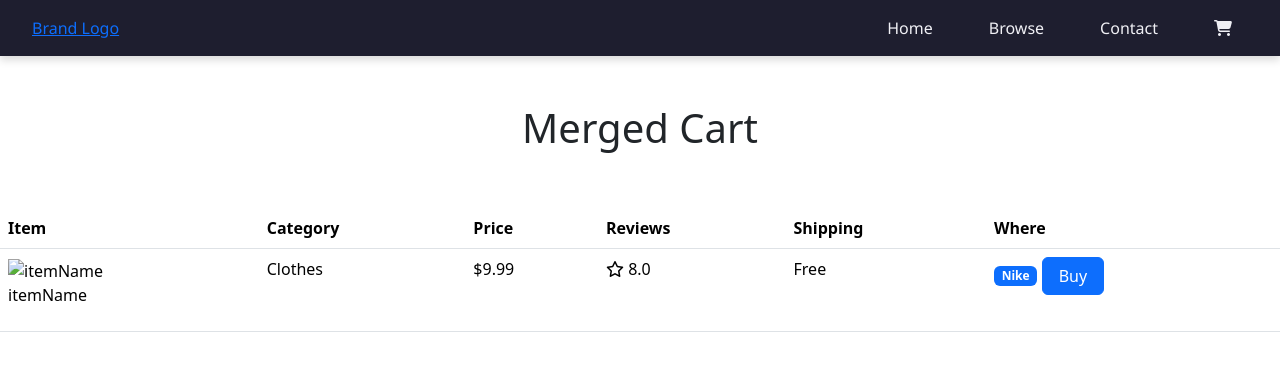
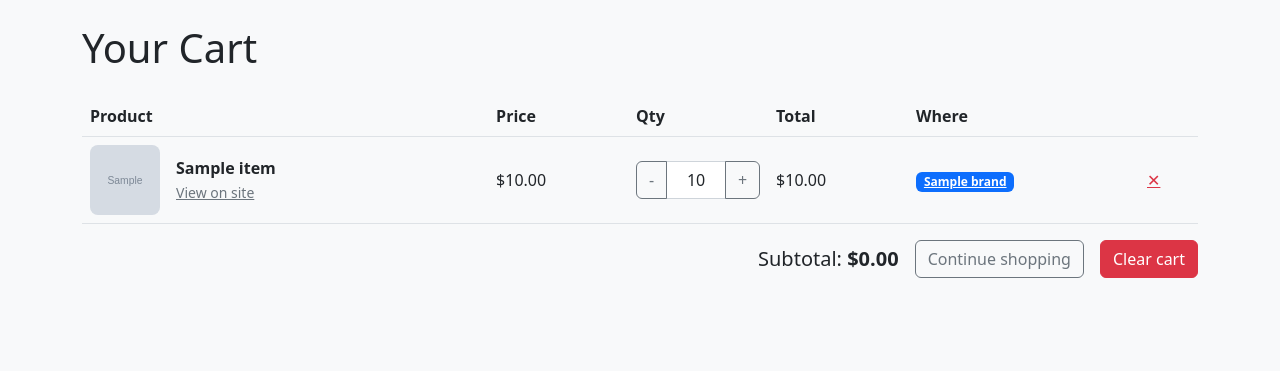
Before and after one commit to Chris-Karagiannis/CSCxUPCHackathon, a Flask app: template templates/cart.jinja in a window 1280 px wide. Shown: the top 371 px of the page. Run offline with Flask 3, Linux system fonts and the light colour scheme; the template is opened without the code that fills it: most values are stand-ins (such as "Sample title", 1, 10 or a date in 2020); grey boxes marked "Sample" are stand-in pictures.

Commit message:
Implement adding, clearing card feature

```diff
--- a/app.py
+++ b/app.py
@@ -2,6 +2,7 @@
 import sqlite3
 
 app = Flask(__name__)
+app.secret_key = "mySecret"
 
 @app.route("/")
 def index():
@@ -42,7 +43,7 @@
     if ids:
         placeholders = ",".join(["?"]*len(ids))
         with get_db() as db:
-            rows = db.execute(f"SELECT id, title, price, img, link FROM Product WHERE id IN ({placeholders})", ids).fetchall()
+            rows = db.execute(f"SELECT id, title, price, img, link, brand FROM Product WHERE id IN ({placeholders})", ids).fetchall()
         for row in rows:
             qty = int(cart.get(str(row["id"]), 0))
             line_total = row["price"] * qty
@@ -53,24 +54,30 @@
                 "img": row["img"],
                 "link": row["link"],
                 "price": row["price"],
+                "brand": row["brand"],
                 "qty": qty,
                 "line_total": line_total
             })
     return render_template("cart.html", items=products, subtotal=subtotal)
 
+@app.post("/cart/add")
 def cart_add():
     data = request.get_json(silent=True) or request.form
-    try:
-        pid = int(data.get("product_id"))
-        qty = int(data.get("qty", 1))
-        if qty < 1:
-            qty = 1
-    except (TypeError, ValueError):
-        return jsonify({"ok": False, "error": "Invalide product/qty"}), 400
+    pid = int(data.get("product_id"))
+    qty = int(data.get("qty", 1))
+    if qty < 1:
+        qty = 1
+
+    with get_db() as db:
+        if not db.execute("SELECT 1 FROM Product WHERE id = ?", (pid,)).fetchone():
+            return jsonify({"ok": False, "error": "Product not found"}), 404
+
     cart = ensure_cart()
     cart[str(pid)] = cart.get(str(pid), 0) + qty
     session["cart"] = cart
+
     return jsonify({"ok": True, "cartCount": sum(int(v) for v in cart.values())})
+
 
 @app.post("/cart/update")
 def cart_update():
--- a/templates/cart.jinja
+++ b/templates/cart.jinja
@@ -1,47 +1,114 @@
-<!DOCTYPE html>
+<!-- templates/cart.html -->
+<!doctype html>
 <html>
 <head>
-<title>Cart</title>
-<link href="https://cdn.jsdelivr.net/npm/bootstrap@5.3.3/dist/css/bootstrap.min.css" rel="stylesheet">
-<link href="https://cdnjs.cloudflare.com/ajax/libs/font-awesome/6.4.0/css/all.min.css" rel="stylesheet">
-{% include 'shared/navBar.jinja' %}
+  <meta charset="utf-8" />
+  <title>Your Cart</title>
+  <link href="https://cdn.jsdelivr.net/npm/bootstrap@5.2.3/dist/css/bootstrap.min.css" rel="stylesheet" integrity="sha384-rbsA2VBKQhggwzxH7pPCaAqO46MgnOM80zW1RWuH61DGLwZJEdK2Kadq2F9CUG65" crossorigin="anonymous">
 </head>
-<body>
-    <div>
-        <h1 class="mx-auto text-center py-5">
-            Merged Cart
-        </h1>
-        <table class="table">
-            <thead class="thead-dark">
+<body class="bg-light">
+<div class="container py-4">
+  <h1 class="mb-4">Your Cart</h1>
+
+  {% if items|length == 0 %}
+    <div class="alert alert-info">Your cart is empty. <a href="{{ url_for('browse') }}">Browse products</a>.</div>
+  {% else %}
+  <div class="table-responsive">
+    <table class="table align-middle">
+      <thead>
         <tr>
-                <th scope="col">Item</th>
-                <th scope="col">Category</th>
-                <th scope="col">Price</th>
-                <th scope="col">Reviews</th>
-                <th scope="col">Shipping</th>
-                <th scope="col">Where</th>
+          <th>Product</th>
+          <th width="140">Price</th>
+          <th width="140">Qty</th>
+          <th width="140">Total</th>
+          <th>Where</th>
+          <th width="60"></th>
         </tr>
       </thead>
       <tbody>
+        {% for it in items %}
         <tr>
-                <td scope="row">
-                    <img alt="itemName"/>
-                    <p>itemName</p>
+          <td>
+            <div class="d-flex align-items-center gap-3">
+              <img src="{{ it.img }}" alt="{{ it.title }}" style="width:70px;height:70px;object-fit:cover;border-radius:8px;">
+              <div>
+                <div class="fw-semibold">{{ it.title }}</div>
+                <a class="small text-muted" href="{{ it.link }}" target="_blank" rel="noopener">View on site</a>
+              </div>
+            </div>
           </td>
-                <td>Clothes</td>
-                <td>$9.99</td>
+          <td>${{ '%.2f'|format(it.price) }}</td>
           <td>
-                    <i class="fa-regular fa-star"></i> 8.0
+            <div class="input-group">
+              <button class="btn btn-outline-secondary btn-qty" data-id="{{ it.id }}" data-delta="-1">-</button>
+              <input class="form-control text-center qty-input" style="max-width:70px" value="{{ it.qty }}" data-id="{{ it.id }}">
+              <button class="btn btn-outline-secondary btn-qty" data-id="{{ it.id }}" data-delta="1">+</button>
+            </div>
           </td>
-                <td>Free</td>
+          <td>${{ '%.2f'|format(it.line_total) }}</td>
           <td>
-                    <span class="badge bg-primary">Nike</span>
-                    <button class="btn btn-primary px-3">Buy</button>
+            <a href="{{ it.link }}"class="badge bg-primary">
+                {{ it.brand }}
+            </a>
           </td>
+          <td><button class="btn btn-link text-danger p-0 btn-remove" data-id="{{ it.id }}">✕</button></td>
         </tr>
+        {% endfor %}
       </tbody>
     </table>
   </div>
-<script src="https://cdn.jsdelivr.net/npm/bootstrap@5.3.3/dist/js/bootstrap.bundle.min.js"></script>
+
+  <div class="d-flex justify-content-end align-items-center gap-3">
+    <div class="fs-5">Subtotal: <strong>${{ '%.2f'|format(subtotal) }}</strong></div>
+    <a class="btn btn-outline-secondary" href="{{ url_for('browse') }}">Continue shopping</a>
+    <button class="btn btn-danger" id="clear-cart">Clear cart</button>
+  </div>
+  {% endif %}
+</div>
+
+<script>
+async function postUpdate(pid, qty) {
+  const res = await fetch("{{ url_for('cart_update') }}", {
+    method: "POST",
+    headers: {"Content-Type":"application/json"},
+    body: JSON.stringify({ product_id: Number(pid), qty: Number(qty) })
+  });
+  return res.json();
+}
+
+document.querySelectorAll(".btn-qty").forEach(b => {
+  b.addEventListener("click", async () => {
+    const id = b.dataset.id;
+    const delta = Number(b.dataset.delta);
+    const input = document.querySelector(`.qty-input[data-id="${id}"]`);
+    const next = Math.max(0, Number(input.value || 0) + delta);
+    const data = await postUpdate(id, next);
+    if (data.ok) location.reload();
+  });
+});
+
+document.querySelectorAll(".qty-input").forEach(inp => {
+  inp.addEventListener("change", async () => {
+    const id = inp.dataset.id;
+    const next = Math.max(0, Number(inp.value || 0));
+    const data = await postUpdate(id, next);
+    if (data.ok) location.reload();
+  });
+});
+
+document.querySelectorAll(".btn-remove").forEach(btn => {
+  btn.addEventListener("click", async () => {
+    const id = btn.dataset.id;
+    const data = await postUpdate(id, 0);
+    if (data.ok) location.reload();
+  });
+});
+
+document.getElementById("clear-cart")?.addEventListener("click", async () => {
+  const res = await fetch("{{ url_for('cart_clear') }}", { method: "POST" });
+  const data = await res.json();
+  if (data.ok) location.reload();
+});
+</script>
 </body>
 </html>
```
Also changed, not shown: templates/browse.jinja (+27 -1 lines), 1 other file. Lines whose indentation alone changed are shown as unchanged.
